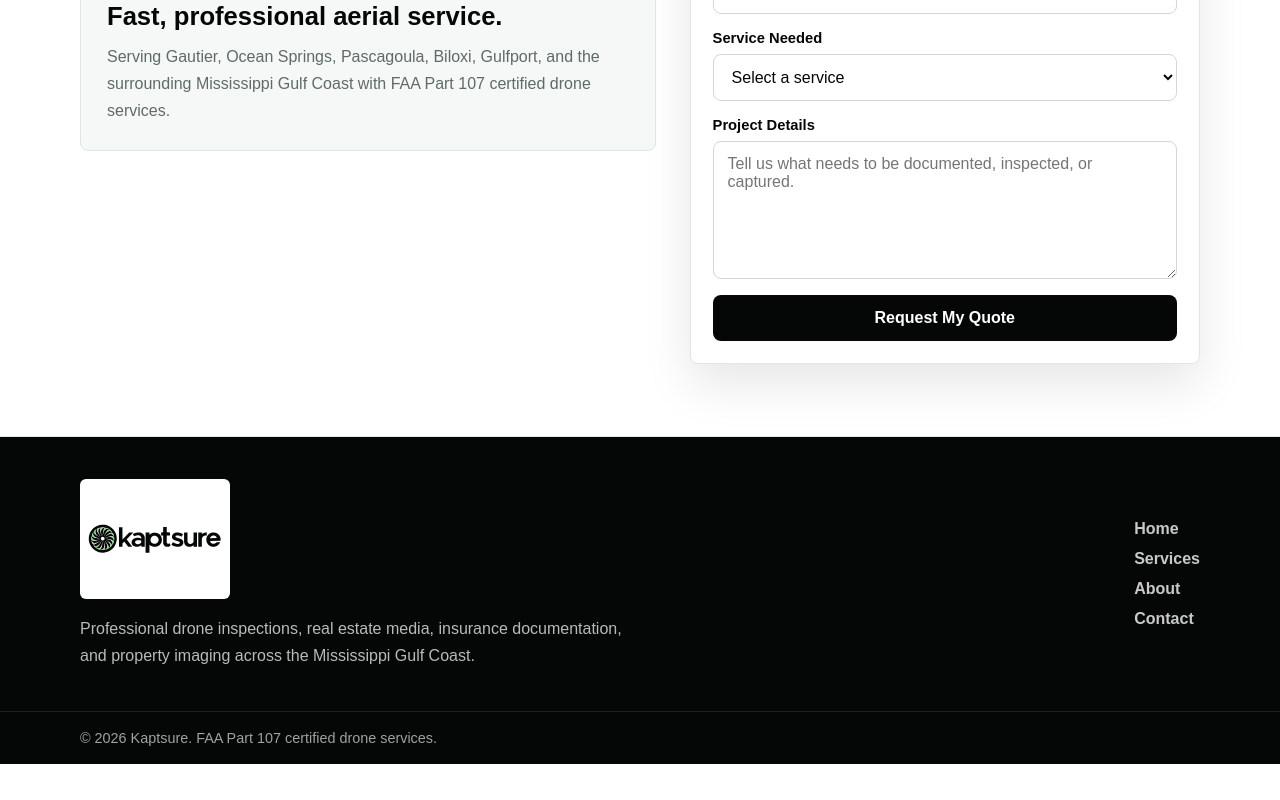
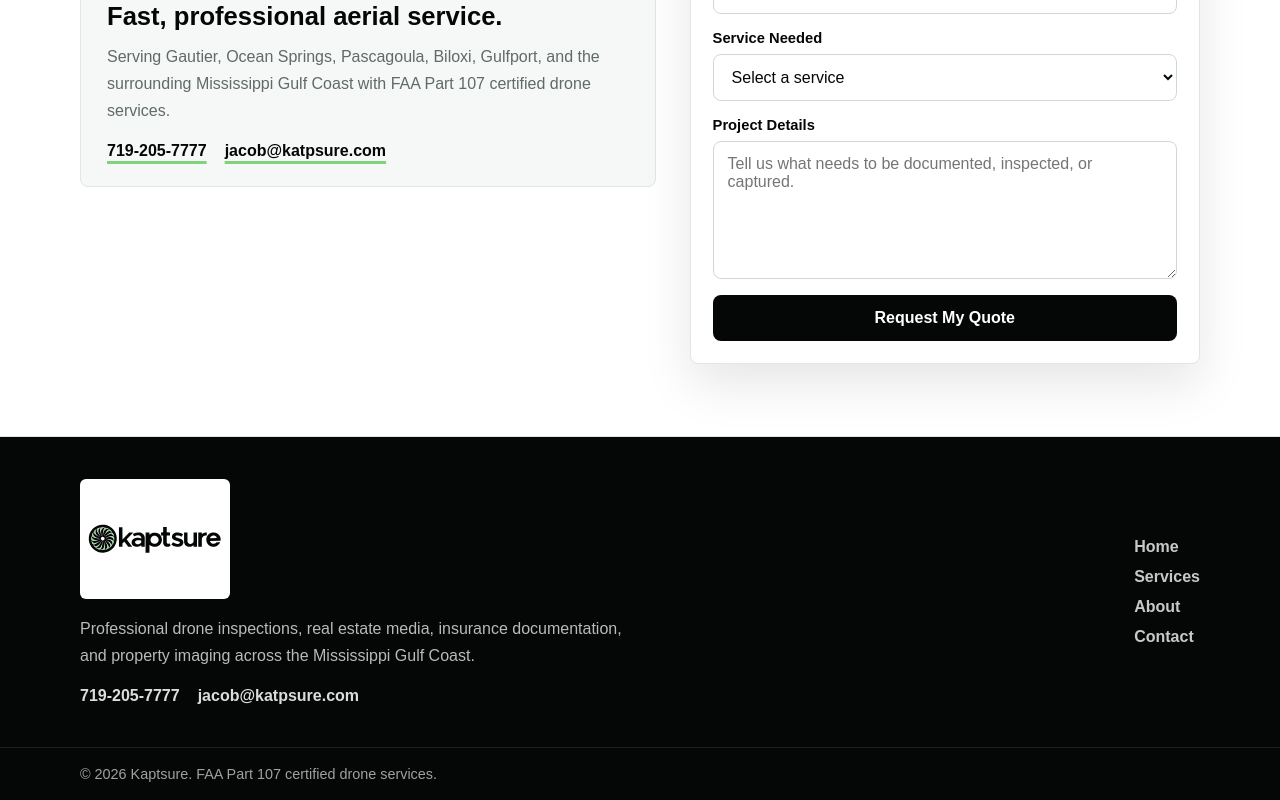
Before and after one commit to jacobcurbow/kaptsure-website, a Next.js app: page /contact in a window 1280 px wide. Shown: the part 854-1654 px from the top of the page. Before the commit the page ends 1618 px from the top, so only its background shows below. Built offline with nearby package versions, Linux system fonts and the light colour scheme.

Commit message:
Add Kaptsure contact actions

```diff
--- a/app/contact/page.tsx
+++ b/app/contact/page.tsx
@@ -1,6 +1,7 @@
 import type { Metadata } from "next";
 import Image from "next/image";
 import { ContactForm } from "@/components/ContactForm";
+import { emailAddress, phoneDisplay, phoneHref, quoteMailto } from "@/lib/contact";
 
 export const metadata: Metadata = {
   title: "Contact & Request a Quote",
@@ -37,6 +38,10 @@
               Serving Gautier, Ocean Springs, Pascagoula, Biloxi, Gulfport, and the surrounding
               Mississippi Gulf Coast with FAA Part 107 certified drone services.
             </p>
+            <div className="contact-links" aria-label="Direct contact options">
+              <a href={phoneHref}>{phoneDisplay}</a>
+              <a href={quoteMailto}>{emailAddress}</a>
+            </div>
           </div>
           <ContactForm />
         </div>
--- a/app/globals.css
+++ b/app/globals.css
@@ -576,6 +576,23 @@
   line-height: 1.7;
 }
 
+.contact-links,
+.footer-contact {
+  display: flex;
+  flex-wrap: wrap;
+  gap: 10px 18px;
+  margin-top: 18px;
+  font-weight: 850;
+}
+
+.contact-links a {
+  color: var(--black);
+  text-decoration: underline;
+  text-decoration-color: var(--green);
+  text-decoration-thickness: 3px;
+  text-underline-offset: 5px;
+}
+
 .contact-card-image {
   position: relative;
   min-height: 230px;
@@ -656,6 +673,14 @@
   margin: 16px 0 0;
   color: rgba(255, 255, 255, 0.72);
   line-height: 1.7;
+}
+
+.footer-contact a {
+  color: rgba(255, 255, 255, 0.86);
+}
+
+.footer-contact a:hover {
+  color: var(--green);
 }
 
 .footer-nav {
--- a/app/page.tsx
+++ b/app/page.tsx
@@ -2,6 +2,7 @@
 import Link from "next/link";
 import { CTA } from "@/components/CTA";
 import { ServiceCard } from "@/components/ServiceCard";
+import { phoneHref } from "@/lib/contact";
 
 const services = [
   {
@@ -50,7 +51,7 @@
               <Link className="button button-primary" href="/contact">
                 Request a Quote
               </Link>
-              <Link className="button button-secondary" href="/contact">
+              <Link className="button button-secondary" href={phoneHref}>
                 Call Now
               </Link>
             </div>
--- a/components/ContactForm.tsx
+++ b/components/ContactForm.tsx
@@ -1,3 +1,5 @@
+import { quoteMailto } from "@/lib/contact";
+
 const serviceOptions = [
   "Drone Roof Inspections",
   "Real Estate Aerial Photos & Video",
@@ -9,7 +11,7 @@
 
 export function ContactForm() {
   return (
-    <form className="quote-form" action="mailto:info@kaptsure.com" method="post" encType="text/plain">
+    <form className="quote-form" action={quoteMailto} method="post" encType="text/plain">
       <div className="form-grid">
         <div className="field">
           <label htmlFor="name">Name</label>
--- a/components/Footer.tsx
+++ b/components/Footer.tsx
@@ -1,5 +1,6 @@
 import Image from "next/image";
 import Link from "next/link";
+import { emailAddress, phoneDisplay, phoneHref, quoteMailto } from "@/lib/contact";
 
 export function Footer() {
   return (
@@ -17,6 +18,10 @@
             Professional drone inspections, real estate media, insurance documentation, and property
             imaging across the Mississippi Gulf Coast.
           </p>
+          <div className="footer-contact" aria-label="Kaptsure contact information">
+            <a href={phoneHref}>{phoneDisplay}</a>
+            <a href={quoteMailto}>{emailAddress}</a>
+          </div>
         </div>
         <nav className="footer-nav" aria-label="Footer navigation">
           <Link href="/">Home</Link>
--- a/contact.html
+++ b/contact.html
@@ -46,8 +46,12 @@
               Serving Gautier, Ocean Springs, Pascagoula, Biloxi, Gulfport, and the surrounding
               Mississippi Gulf Coast with FAA Part 107 certified drone services.
             </p>
+            <div class="contact-links" aria-label="Direct contact options">
+              <a href="tel:+17192057777">719-205-7777</a>
+              <a href="mailto:jacob@katpsure.com?subject=Kaptsure%20Quote%20Request">jacob@katpsure.com</a>
+            </div>
           </div>
-          <form class="quote-form" action="mailto:info@kaptsure.com" method="post" enctype="text/plain">
+          <form class="quote-form" action="mailto:jacob@katpsure.com?subject=Kaptsure%20Quote%20Request" method="post" enctype="text/plain">
             <div class="form-grid">
               <div class="field"><label for="name">Name</label><input id="name" name="name" autocomplete="name" required /></div>
               <div class="field"><label for="phone">Phone</label><input id="phone" name="phone" type="tel" autocomplete="tel" required /></div>
--- a/index.html
+++ b/index.html
@@ -40,7 +40,7 @@
             </p>
             <div class="hero-actions">
               <a class="button button-primary" href="contact.html">Request a Quote</a>
-              <a class="button button-secondary" href="contact.html">Call Now</a>
+              <a class="button button-secondary" href="tel:+17192057777">Call Now</a>
             </div>
           </div>
           <div class="hero-visual" aria-label="Kaptsure aerial inspection dashboard">
@@ -208,6 +208,10 @@
             Professional drone inspections, real estate media, insurance documentation, and property
             imaging across the Mississippi Gulf Coast.
           </p>
+          <div class="footer-contact" aria-label="Kaptsure contact information">
+            <a href="tel:+17192057777">719-205-7777</a>
+            <a href="mailto:jacob@katpsure.com?subject=Kaptsure%20Quote%20Request">jacob@katpsure.com</a>
+          </div>
         </div>
         <nav class="footer-nav" aria-label="Footer navigation">
           <a href="index.html">Home</a>
--- /dev/null
+++ b/lib/contact.ts
@@ -0,0 +1,4 @@
+export const phoneDisplay = "719-205-7777";
+export const phoneHref = "tel:+17192057777";
+export const emailAddress = "jacob@katpsure.com";
+export const quoteMailto = `mailto:${emailAddress}?subject=Kaptsure%20Quote%20Request`;
```
Also changed, not shown: 1 other file (tests, documents, lock files or other folders).
